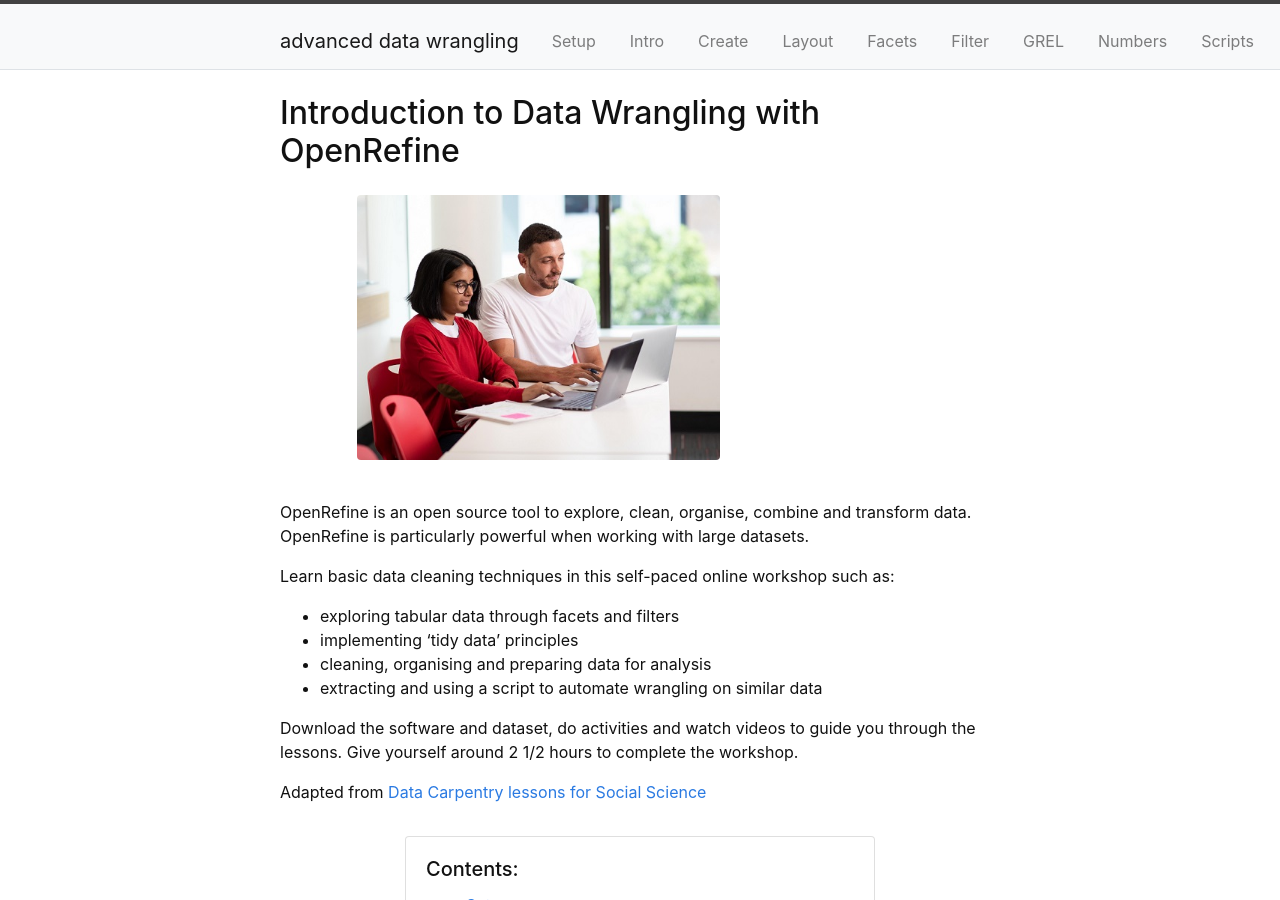
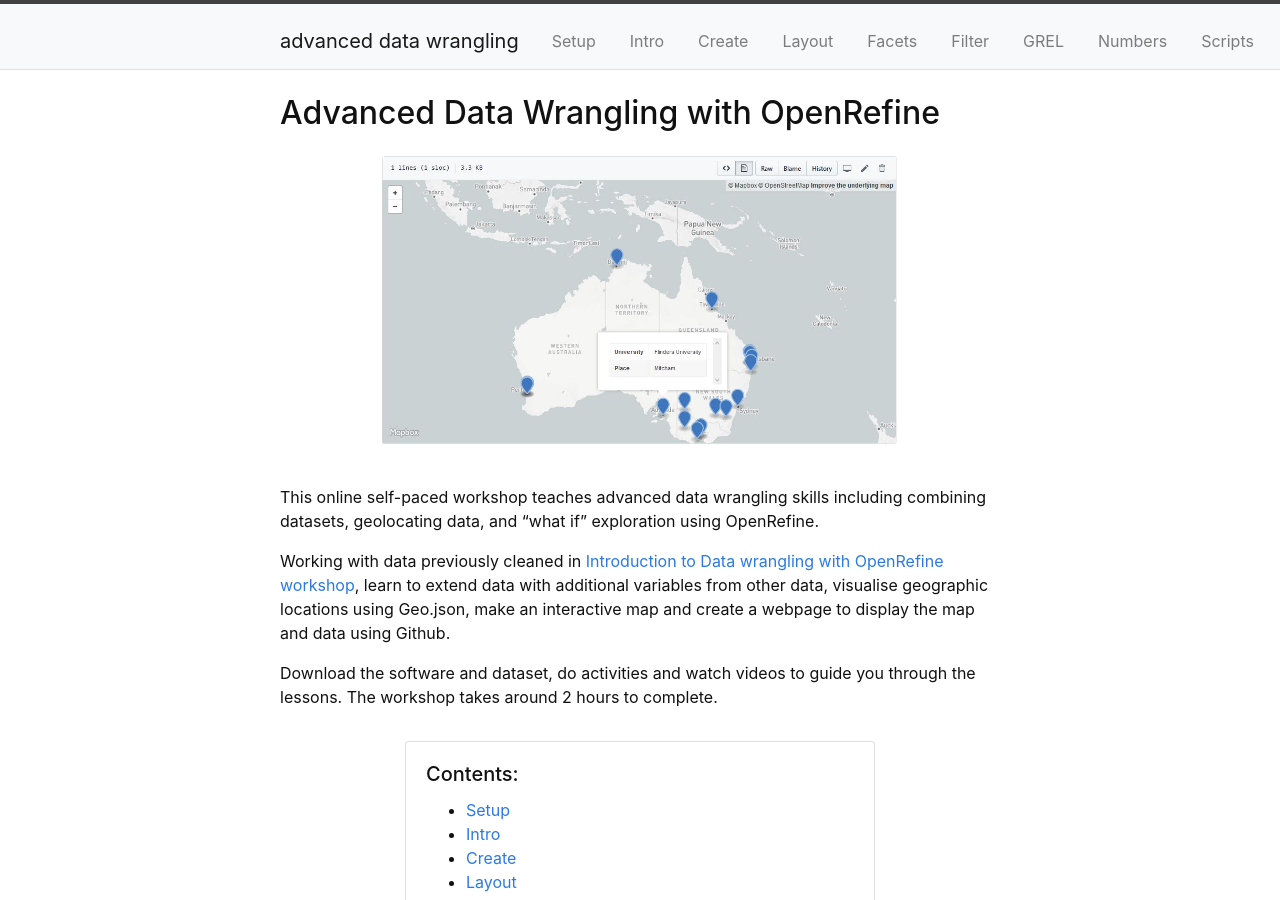
Before and after one commit to GULibrarySandbox/advanced-data-wrangle-old, a Jekyll site: the page built from index.md, in a window 1280 px wide and 900 px high. Built offline with Jekyll 4.4.1, drawn with Linux system fonts in a browser that asks for light colours.

Commit message:
Update index.md

```diff
--- a/index.md
+++ b/index.md
@@ -3,22 +3,15 @@ title: Home
 layout: default
 ---
 
-## Introduction to Data Wrangling with OpenRefine
+## Advanced Data Wrangling with OpenRefine
 
-{% include figure.html img="GC_Campus_LM-3181.jpg" alt="intro image here" caption="" width="75%" %}
+{% include figure.html img="MapAus.JPG" alt="intro image here" caption="" width="75%" %}
 
-OpenRefine is an open source tool to explore, clean, organise, combine and transform data. OpenRefine is particularly powerful when working with large datasets.
+This online self-paced workshop teaches advanced data wrangling skills including combining datasets, geolocating data, and “what if” exploration using OpenRefine.
 
-Learn basic data cleaning techniques in this self-paced online workshop such as:
+Working with data previously cleaned in [Introduction to Data wrangling with OpenRefine workshop](https://griffithunilibrary.github.io/intro-data-wrangle/), learn to extend data with additional variables from other data, visualise geographic locations using Geo.json, make an interactive map and create a webpage to display the map and data using Github.
 
-- exploring tabular data through facets and filters
-- implementing ‘tidy data' principles
-- cleaning, organising and preparing data for analysis
-- extracting and using a script to automate wrangling on similar data
-
-Download the software and dataset, do activities and watch videos to guide you through the lessons. Give yourself around 2 1/2 hours to complete the workshop.
-
-Adapted from [Data Carpentry lessons for Social Science](https://datacarpentry.org/lessons/#social-science-curriculum/)
+Download the software and dataset, do activities and watch videos to guide you through the lessons. The workshop takes around 2 hours to complete.
 
 {% include toc.html %}
 
```
